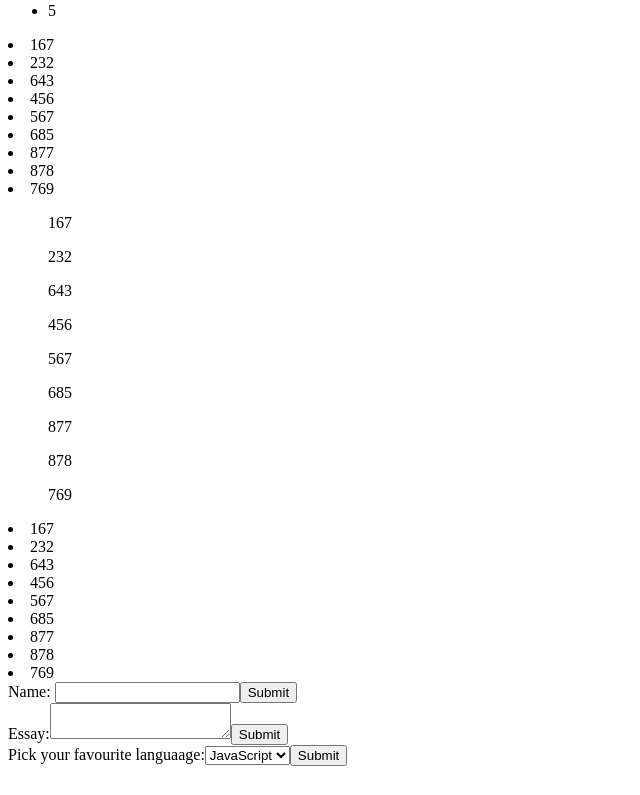
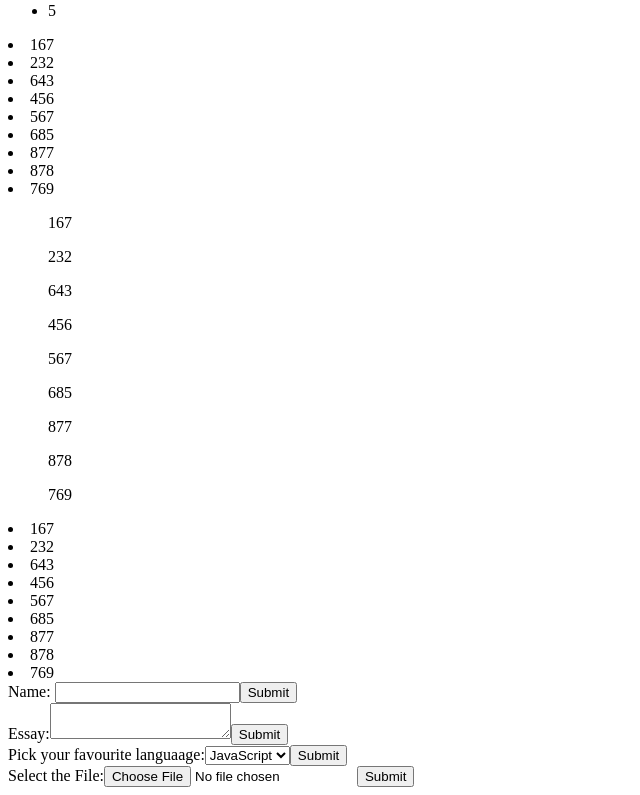
Before and after one commit to rahulvishwakarm/React-Fundamentals, a React (Create React App) app in the folder react-basics/: page / in a window 1280 px wide. Shown: the part 1352-2147 px from the top of the page, without its empty margins (0-640 px from the left). Before the commit the page ends 2126 px from the top, so only its background shows below. Built offline with nearby package versions, Linux system fonts and the light colour scheme.

Commit message:
File Input in Form

```diff
--- a/react-basics/src/App.js
+++ b/react-basics/src/App.js
@@ -5,6 +5,7 @@
 import InLIneIfLogicalAndOperator from "./Conditional Rendering/InLIneIfLogicalAndOperator";
 import MainElementVariable from "./Conditional Rendering/MainElementVariable";
 import PreventComponentFromRendering from "./Conditional Rendering/PreventComponentFromRendering";
+import FileInputTag from "./Form/FileInputTag";
 import InputForm from "./Form/InputForm";
 import SelectOption from "./Form/SelectOption";
 import TextArea from "./Form/TextArea";
@@ -70,6 +71,7 @@
         <InputForm/>
         <TextArea/>
         <SelectOption/>
+        <FileInputTag/>
     </div>
   );
 }
--- /dev/null
+++ b/react-basics/src/Form/FileInputTag.js
@@ -0,0 +1,30 @@
+import React, { Component } from 'react';
+
+class FileInputTag extends Component {
+    constructor(props){
+        super(props);
+        this.handleSubmit=this.handleSubmit.bind(this);
+        this.fileInput=React.createRef();
+    }
+
+    handleSubmit(event) {
+        event.preventDefault();
+        console.log(this.fileInput.current.files[0].name);
+        alert(
+            `Selected file - ${this.fileInput.current.files[0].name}`
+        );
+    }
+
+    render() {
+        return (
+            <form onSubmit={this.handleSubmit}>
+                <label>
+                    Select the File:
+                    <input type="file" ref={this.fileInput} />
+                </label>
+                <input type="submit" value="Submit"/>
+            </form>
+        )
+    }
+}
+export default FileInputTag;
```
